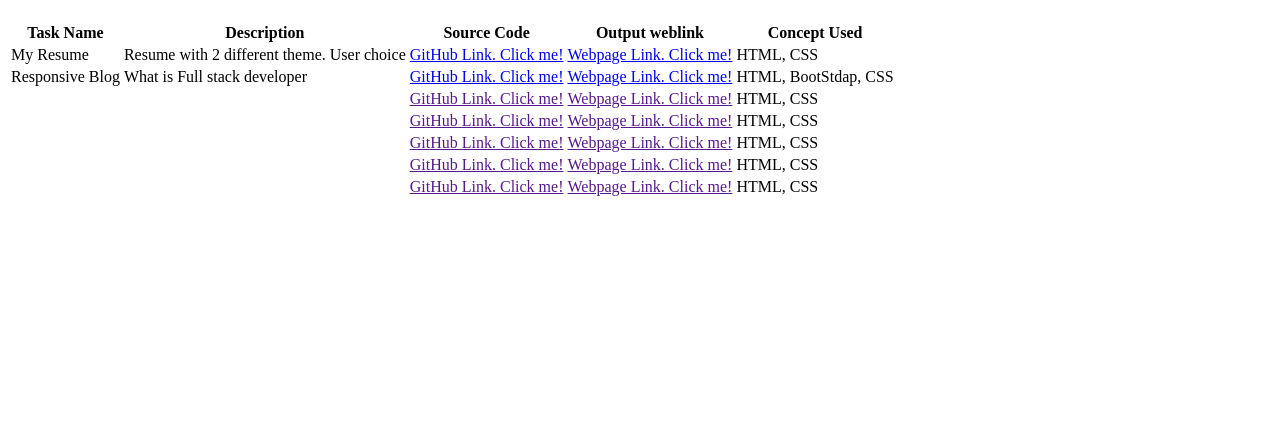
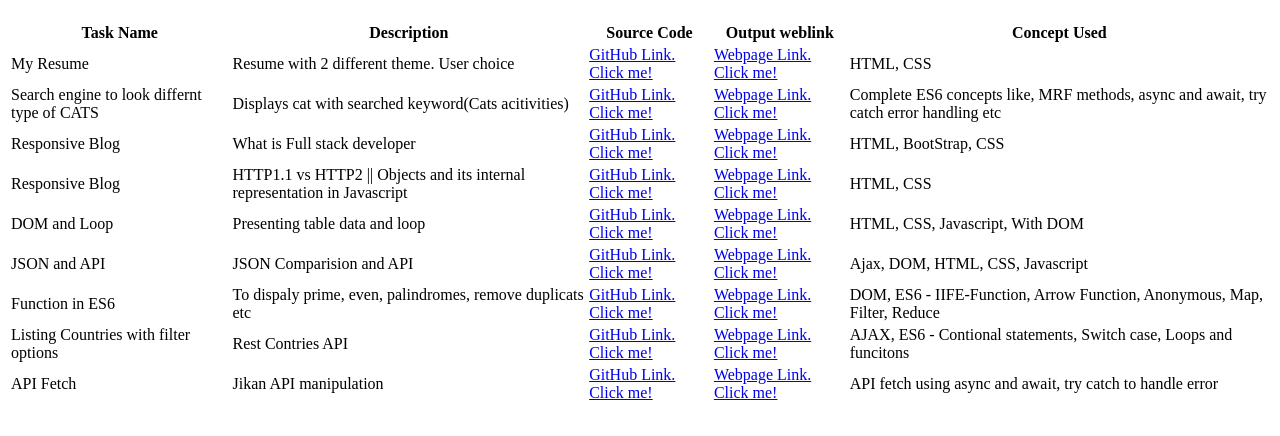
Before and after one commit to emcydeveloper/MyTasks, a plain HTML site: page index.html in a window 1280 px wide. Drawn offline with Linux system fonts and the light colour scheme.

Commit message:
Add files via upload

```diff
--- a/index.html
+++ b/index.html
@@ -27,47 +27,64 @@
                 <td>HTML, CSS</td>
             </tr>
             <tr>
+                <td>Search engine to look differnt type of CATS</td>
+                <td>Displays cat with searched keyword(Cats acitivities)</td>
+                <td><a href="https://github.com/emcydeveloper/HackathonCATAPI">GitHub Link. Click me!</a></td>
+                <td><a href="https://competent-heisenberg-ceb11d.netlify.app/">Webpage Link. Click me!</a></td>
+                <td>Complete ES6 concepts like, MRF methods, async and await, try catch error handling etc</td>
+            </tr>
+            <tr>
                 <td>Responsive Blog</td>
                 <td>What is Full stack developer</td>
                 <td><a href="https://github.com/emcydeveloper/FullStackDeveloperBlog">GitHub Link. Click me!</a></td>
                 <td><a href="https://determined-panini-58a6fe.netlify.app/">Webpage Link. Click me!</a></td>
-                <td>HTML, BootStdap, CSS</td>
+                <td>HTML, BootStrap, CSS</td>
             </tr>
             <tr>
-                <td></td>
-                <td></td>
-                <td><a href="">GitHub Link. Click me!</a></td>
-                <td><a href="">Webpage Link. Click me!</a></td>
+                <td>Responsive Blog</td>
+                <td>HTTP1.1 vs HTTP2 || Objects and its internal representation in Javascript</td>
+                <td><a href="https://github.com/emcydeveloper/Day1Task">GitHub Link. Click me!</a></td>
+                <td><a href="https://inspiring-lamport-adb0bc.netlify.app/">Webpage Link. Click me!</a></td>
                 <td>HTML, CSS</td>
             </tr>
             <tr>
-                <td></td>
-                <td></td>
-                <td><a href="">GitHub Link. Click me!</a></td>
-                <td><a href="">Webpage Link. Click me!</a></td>
-                <td>HTML, CSS</td>
+                <td>DOM and Loop</td>
+                <td>Presenting table data and loop</td>
+                <td><a href="https://github.com/emcydeveloper/Day3Task">GitHub Link. Click me!</a></td>
+                <td><a href="https://gracious-cori-28dd82.netlify.app/">Webpage Link. Click me!</a></td>
+                <td>HTML, CSS, Javascript, With DOM</td>
             </tr>
             <tr>
-                <td></td>
-                <td></td>
-                <td><a href="">GitHub Link. Click me!</a></td>
-                <td><a href="">Webpage Link. Click me!</a></td>
-                <td>HTML, CSS</td>
+                <td>JSON and API</td>
+                <td>JSON Comparision and API</td>
+                <td><a href="https://github.com/emcydeveloper/Day4Task">GitHub Link. Click me!</a></td>
+                <td><a href="https://lucid-nobel-a94c26.netlify.app/">Webpage Link. Click me!</a></td>
+                <td>Ajax, DOM, HTML, CSS, Javascript</td>
             </tr>
             <tr>
-                <td></td>
-                <td></td>
-                <td><a href="">GitHub Link. Click me!</a></td>
-                <td><a href="">Webpage Link. Click me!</a></td>
-                <td>HTML, CSS</td>
+                <td>Function in ES6</td>
+                <td>To dispaly prime, even, palindromes, remove duplicats etc</td>
+                <td><a href="https://github.com/emcydeveloper/Day5Task">GitHub Link. Click me!</a></td>
+                <td><a href="https://laughing-hopper-12c798.netlify.app/">Webpage Link. Click me!</a></td>
+                <td>DOM, ES6 - IIFE-Function, Arrow Function, Anonymous, Map, Filter, Reduce</td>
             </tr>
             <tr>
-                <td></td>
-                <td></td>
-                <td><a href="">GitHub Link. Click me!</a></td>
-                <td><a href="">Webpage Link. Click me!</a></td>
-                <td>HTML, CSS</td>
+                <td>Listing Countries with filter options</td>
+                <td>Rest Contries API</td>
+                <td><a href="https://github.com/emcydeveloper/Day7Task">GitHub Link. Click me!</a></td>
+                <td><a href="https://serene-allen-c02bd4.netlify.app/">Webpage Link. Click me!</a></td>
+                <td>AJAX, ES6 - Contional statements, Switch case, Loops and funcitons</td>
             </tr>
+
+            <tr>
+                <td>API Fetch</td>
+                <td>Jikan API manipulation</td>
+                <td><a href="https://github.com/emcydeveloper/JikanAPIFetch">GitHub Link. Click me!</a></td>
+                <td><a href="https://dazzling-chandrasekhar-81a6ba.netlify.app/">Webpage Link. Click me!</a></td>
+                <td>API fetch using async and await, try catch to handle error</td>
+            </tr>
+
+
         </tbody>
 
     </table>
```
